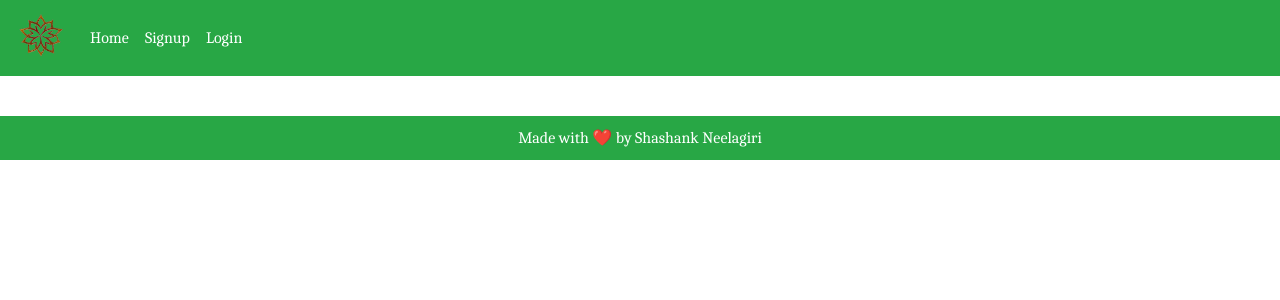
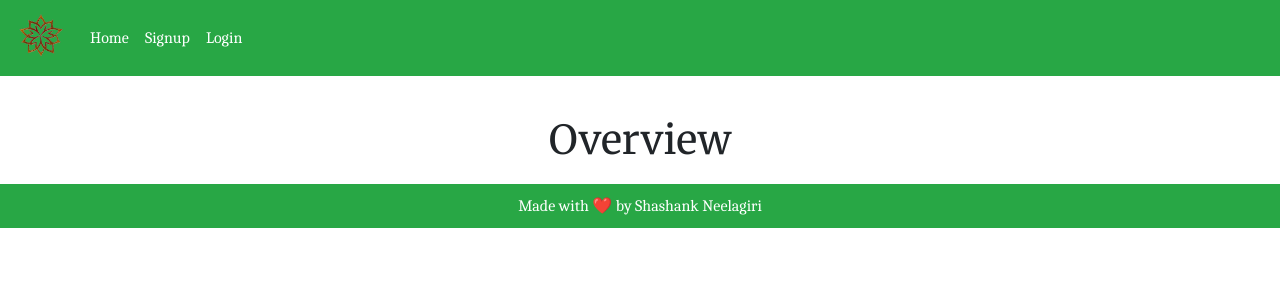
Before and after one commit to sneelagiri/personal-finance-pro-client, a React (Create React App) app: page /overview in a window 1280 px wide. Shown: the top 300 px of the page. Built offline with nearby package versions, Linux system fonts and the light colour scheme.

Commit message:
fetch data for the latest budget

```diff
--- a/src/components/Overview/Overview.tsx
+++ b/src/components/Overview/Overview.tsx
@@ -1,12 +1,16 @@
-import React, { Component } from "react";
+import React, { ReactElement } from "react";
+import { useQuery } from "@apollo/react-hooks";
+// import { History, LocationState } from "history";
+import { BUDGET_QUERY } from "../../queries/queries";
 
 interface Props {}
-interface State {}
 
-export default class Overview extends Component<Props, State> {
-  state = {};
-
-  render() {
-    return <div></div>;
-  }
+export default function Overview({}: Props): ReactElement {
+  const { loading, error, data } = useQuery(BUDGET_QUERY);
+  console.log(data);
+  return (
+    <div>
+      <h1>Overview</h1>
+    </div>
+  );
 }
```
